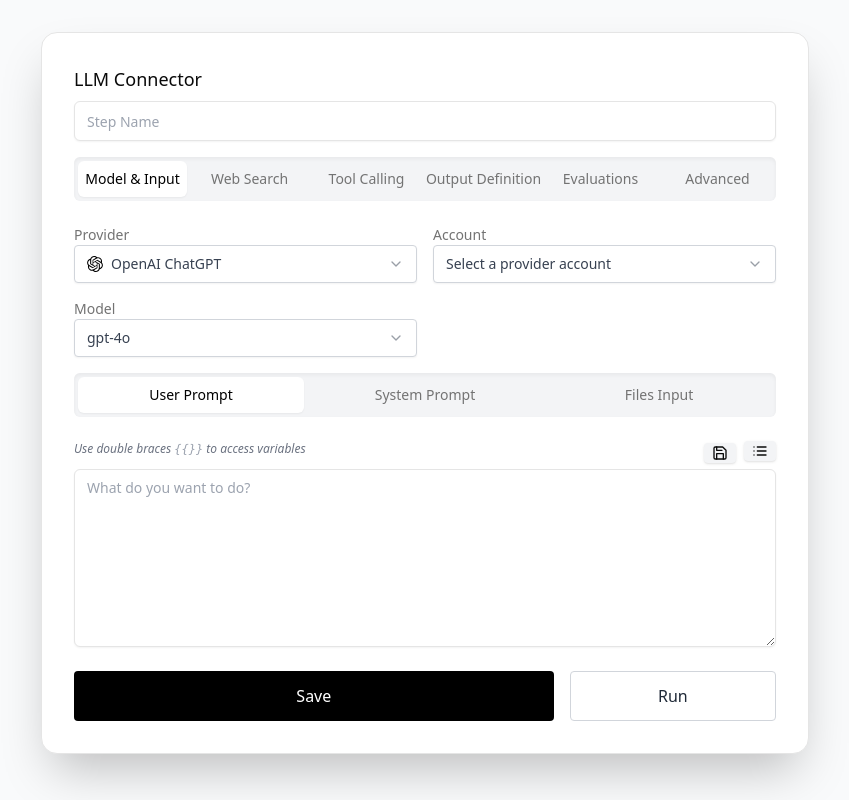
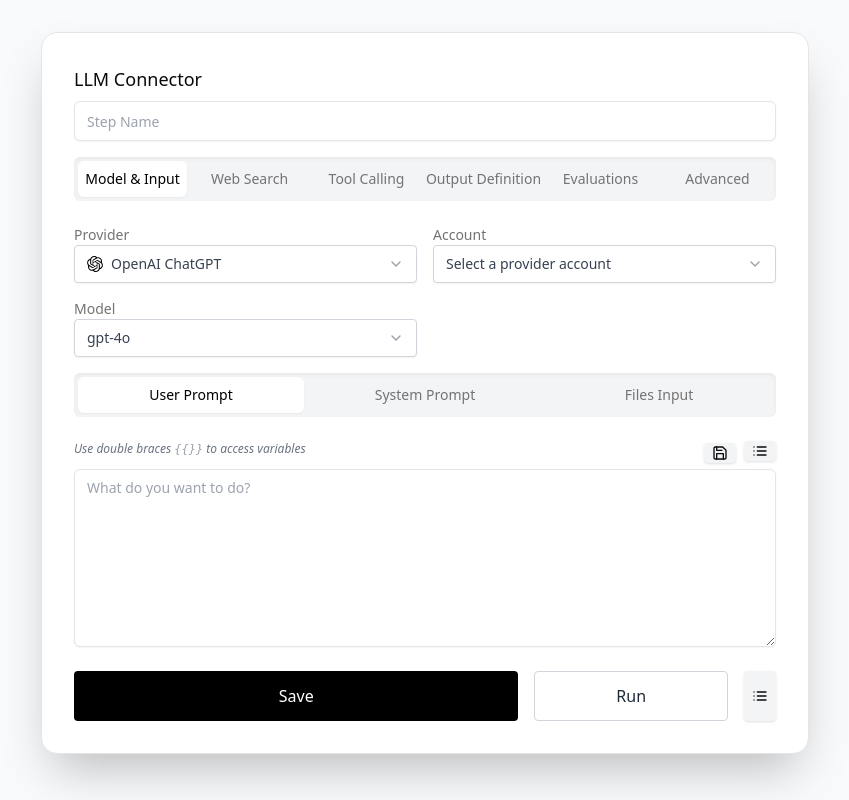
Before and after one commit to eduardo-braga/llm-connector-form, a React (Vite) app: page / in a window 1280 px wide. Shown: the whole page, without its empty margins (215-1064 px from the left). Built offline with nearby package versions, Linux system fonts and the light colour scheme.

Commit message:
Add files via upload

```diff
--- a/src/pages/LLM_Connector_Form.jsx
+++ b/src/pages/LLM_Connector_Form.jsx
@@ -150,20 +150,26 @@ const getDescription = (value) => {
 
 export default function AiApiCallForm() {
 
-  const [temperature, setTemperature] = useState(0.1);
-  const [tools, setTools] = useState([]);
-  const [toolChoice, setToolChoice] = useState("auto");
-  const [top_p, setTop_p] = useState(0.9);
-  const [top_k, setTop_k] = useState(50);
   const [provider, setProvider] = useState("OpenAI");
   const [models, setModels] = useState(providerModels["OpenAI"]);
   const [selectedModel, setSelectedModel] = useState(models[0]);
+  const [temperature, setTemperature] = useState(0.1);
+  const [top_p, setTop_p] = useState(0.9);
+  const [top_k, setTop_k] = useState(50);
+  const [maxTokens, setMaxTokens] = useState("2048");
+  const [userPrompt, setUserPrompt] = useState("");
+  const [systemPrompt, setSystemPrompt] = useState("");
+  const [fileInputs, setFileInputs] = useState([""]);
+
+  const [toolChoice, setToolChoice] = useState("auto");
+  const [tools, setTools] = useState([]);
+
   const [outputExample, setOutputExample] = useState("{\n  \"name\": \"John Doe\",\n  \"age\": 40,\n  \"active\": true,\n  \"hobbies\": [\"reading\",  \"gaming\",  \"music\" ]\n}");
   const [jsonSchema, setJsonSchema] = useState(`{\n  \"type\": \"object\",\n  \"properties\": {\n    \"answer\": { \"type\": \"string\" }\n  }\n}`);
   const [outputValidation, setOutputValidation] = useState("");
   const [schemaValidation, setSchemaValidation] = useState("");
-  const [fileInputs, setFileInputs] = useState([""]);
-  const [maxTokens, setMaxTokens] = useState("2048");
+
+
   const [providerUrl, setProviderUrl] = useState("");
   const [account, setAccount] = useState("");
   const [account2, setAccount2] = useState("");
@@ -171,7 +177,6 @@ export default function AiApiCallForm() {
   const [sendToEvaluationTool, setSendToEvaluationTool] = useState(false);
   const [evaluations, setEvaluations] = useState([{ category: "", type: "", customDef: promptExample, format: "XML" , regex: "", keywords: "", responseLengthType: "character",  maxResponseLength: ""}]);
   const [showPromptDropdown, setShowPromptDropdown] = useState(false);
-  const [userPrompt, setUserPrompt] = useState("");
   const [allowWebSearch, SetAllowWebSearch] = useState(false);
   const [webSearch, setWebSearch] = useState({
           search_engine: "google",
@@ -347,6 +352,106 @@ useEffect(() => {
     document.removeEventListener("mousedown", handleClickOutside);
   };
 }, [showPromptDropdown]);
+
+const generateOpenAIResponsesAPIBody = () => {
+  const input = [];
+
+  // 🧠 Inject web search config into user prompt
+  const webContextFromFields = () => {
+    if (!allowWebSearch || !webSearch) return "";
+
+    const {
+      search_engine,
+      site_restriction,
+      region,
+      language,
+      num_results,
+      date_range,
+      result_format,
+      snippet_length,
+      exclude_keywords,
+      query_boost,
+      follow_links_depth,
+      cache_ttl,
+      safe_search,
+      rerank_results
+    } = webSearch;
+
+    const details = [];
+
+    if (search_engine) details.push(`Use "${search_engine}" as the search engine.`);
+    if (site_restriction) details.push(`Limit search to "${site_restriction}".`);
+    if (region) details.push(`Focus results on the "${region}" region.`);
+    if (language) details.push(`Preferred language is "${language}".`);
+    if (num_results) details.push(`Return up to ${num_results} results.`);
+    if (date_range) details.push(`Restrict results to "${date_range}".`);
+    if (result_format) details.push(`Format results as "${result_format}".`);
+    if (snippet_length) details.push(`Each snippet should be about ${snippet_length} characters.`);
+    if (exclude_keywords?.length) details.push(`Exclude results containing: ${exclude_keywords.join(", ")}.`);
+    if (query_boost?.length) details.push(`Prioritize results including: ${query_boost.join(", ")}.`);
+    if (follow_links_depth) details.push(`Follow links up to ${follow_links_depth} levels deep.`);
+    if (cache_ttl) details.push(`Cache results for ${cache_ttl} seconds.`);
+    if (safe_search !== undefined) details.push(`Safe Search is ${safe_search ? "enabled" : "disabled"}.`);
+    if (rerank_results !== undefined) details.push(`Re-rank results using AI: ${rerank_results ? "yes" : "no"}.`);
+
+    return details.length
+      ? `\n\nWeb Search Instructions:\n${details.map(d => `- ${d}`).join("\n")}`
+      : "";
+  };
+
+  const fullUserPrompt = `${userPrompt?.trim() || ""}${webContextFromFields()}`;
+
+  if (systemPrompt?.trim()) {
+    input.push({
+      role: "system",
+      content: systemPrompt.trim(),
+    });
+  }
+
+  if (fullUserPrompt.trim()) {
+    input.push({
+      role: "user",
+      content: fullUserPrompt.trim(),
+    });
+  }
+
+  const body = {
+    model: selectedModel,
+    temperature,
+    top_p,
+    max_tokens: parseInt(maxTokens, 10),
+    input,
+    tools: [],
+  };
+
+  // 🗂 File Search Tool
+  if (fileInputs?.length > 0) {
+    body.tools.push("file_search");
+    body.file_ids = fileInputs;
+  }
+
+  // 🌐 Web Search Tool
+  if (allowWebSearch) {
+    body.tools.push("web_search");
+  }
+
+  // 🧱 Structured Output via Schema (JSON mode)
+  if (jsonSchema) {
+    body.response_format = "json";
+    body.tools.push({
+      type: "function",
+      function: {
+        name: "output_formatter",
+        description: "Format the response using the required structure.",
+        parameters: jsonSchema,
+      },
+    });
+  }
+
+  return body;
+};
+
+
 
   return (
     <Card className="max-w-3xl mx-auto mt-8 shadow-2xl rounded-2xl p-4">
@@ -530,8 +635,12 @@ useEffect(() => {
 
                 {/* System Prompt Tab */}
                 <TabsContent value="system">
-                  <Textarea rows={8} placeholder="Define the AI's behavior, tone, personality, and boundaries here." />
+                  <Textarea value={systemPrompt}
+                    rows={8}
+                    onChange={(e) => setSystemPrompt(e.target.value)}
+                    placeholder="Define the AI's behavior, tone, personality, and boundaries here." />
                 </TabsContent>
+
                 <TabsContent value="files">
                   <p className="text-xs text-gray-500 italic mb-2">
                           Use double braces <code className="font-mono text-gray-400">{'{{}}'}</code> to reference the files
@@ -846,20 +955,6 @@ useEffect(() => {
                   className="font-mono border rounded"
                 />
                 {schemaValidation && <div className="text-sm mt-1 text-gray-600">{schemaValidation}</div>}
-              </div>
-
-              <div className="flex items-center gap-4">
-                <label className="block text-sm font-medium text-muted-foreground">Use function/tool calling if available?</label>
-                <label className="inline-flex items-center cursor-pointer">
-                  <span className="relative">
-                    <input type="checkbox" className="sr-only peer" />
-                    <div className="w-11 h-6 bg-gray-300 rounded-full peer-checked:bg-black transition-all duration-300"></div>
-                    <div className="absolute top-0.5 left-0.5 w-5 h-5 bg-white rounded-full shadow-md transform peer-checked:translate-x-full transition-transform duration-300"></div>
-                  </span>
-                </label>
-                <p className="text-xs text-gray-500 italic">
-                      Otherwise the output schema will be sent in the prompt
-                </p>
               </div>
 
             </div>
@@ -1286,8 +1381,30 @@ useEffect(() => {
           >
             Run
           </Button>
+          <TooltipProvider delayDuration={100}>
+            <Tooltip>
+              <TooltipTrigger asChild>
+                <button
+                  type="button"
+                  onClick={() => {
+                    const payload = generateOpenAIResponsesAPIBody();
+                    console.log("Generated LLM Body:", payload);
+                    toast.success("LLM body generated in console and clipboard");
+                    navigator.clipboard.writeText(JSON.stringify(payload, null, 2));
+                  }}
+                  className="text-sm bg-gray-100 px-2 py-0.5 rounded hover:bg-gray-200 shadow"
+                >
+                  <List size={16} className="text-black-500" />
+                </button>
+              </TooltipTrigger>
+              <TooltipContent>
+                Generate LLM Call Body
+              </TooltipContent>
+            </Tooltip>
+          </TooltipProvider>
         </div>
       </CardContent>
     </Card>
+
   );
 }
```
